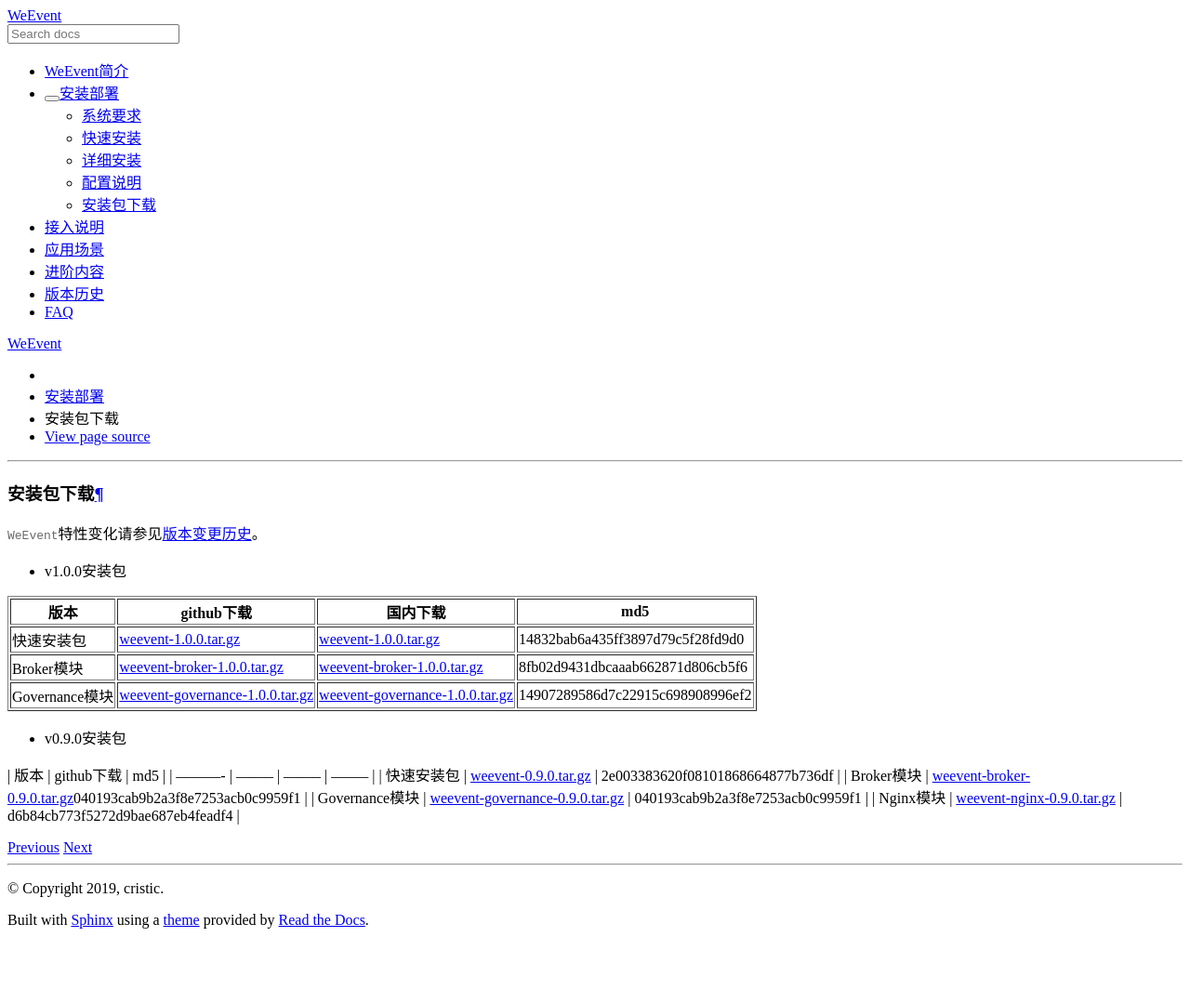
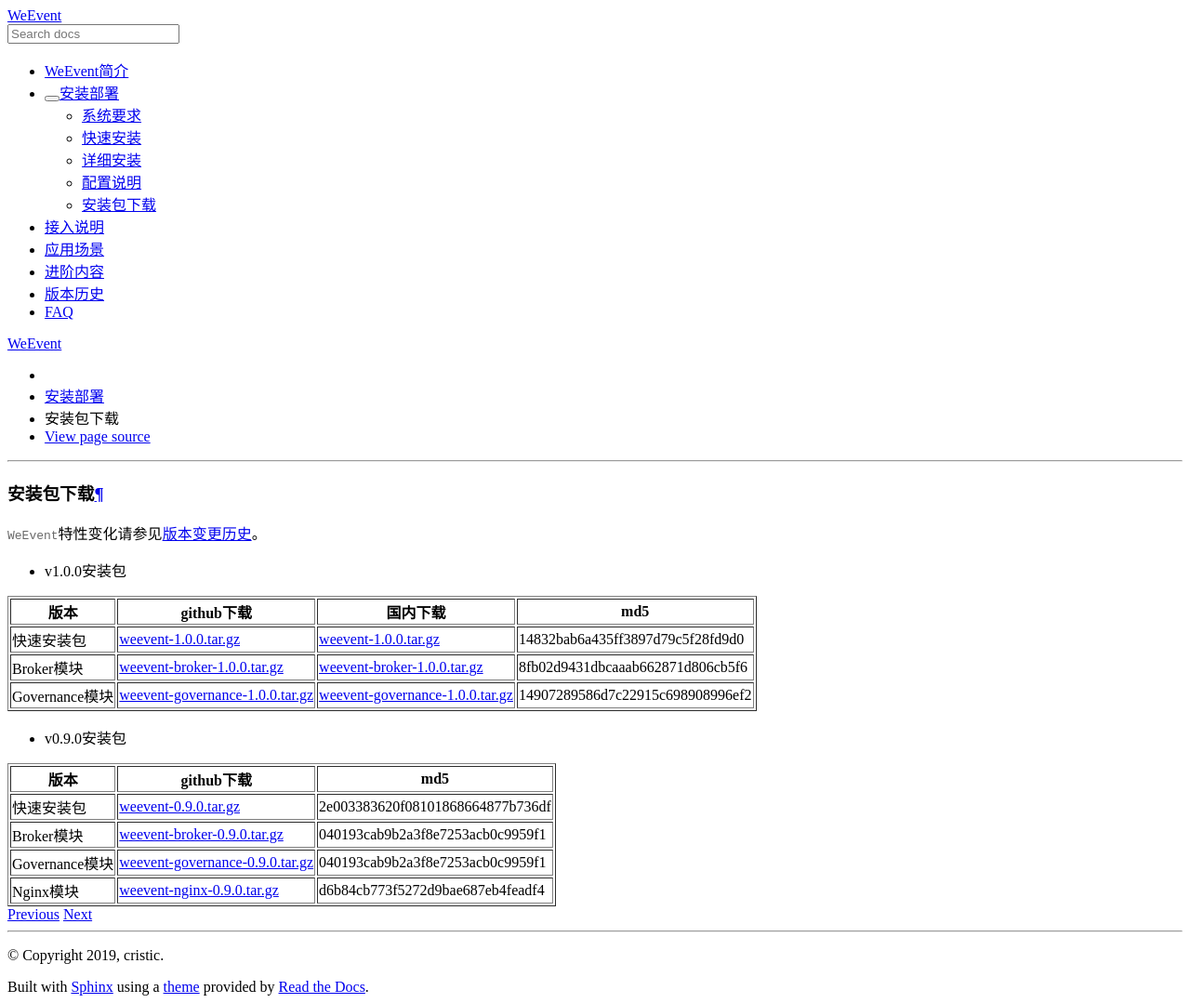
Before and after one commit to WeBankBlockchain/WeEvent-docs, a Sphinx documentation site: the page built from docs/install/download.md, in a window 1280 px wide. Shown: the whole page at 93% size. Built offline with Sphinx 7.4.7 and the Read the Docs theme 2.0.0, drawn with Linux system fonts in a browser that asks for light colours; before the commit the page ends 1007 px from its top, so only the background shows below that.

```diff
--- a/docs/install/download.md
+++ b/docs/install/download.md
@@ -15,8 +15,8 @@
 - v0.9.0安装包
 
 | 版本     | github下载 | md5 |
-| ---------- | -------- | -------- | -------- |
+| ---------- | -------- | -------- |
 | 快速安装包 | [weevent-0.9.0.tar.gz](https://github.com/WeBankFinTech/WeEvent/releases/download/v0.9.0/weevent-0.9.0.tar.gz) |  2e003383620f08101868664877b736df  |
-| Broker模块 | [weevent-broker-0.9.0.tar.gz](https://github.com/WeBankFinTech/WeEvent/releases/download/v0.9.0/weevent-0.9.0.tar.gz)040193cab9b2a3f8e7253acb0c9959f1   |
-| Governance模块      | [weevent-governance-0.9.0.tar.gz](https://github.com/WeBankFinTech/WeEvent/releases/download/v0.9.0/weevent-governance-0.9.0.tar.gz) | 040193cab9b2a3f8e7253acb0c9959f1  |
+| Broker模块 | [weevent-broker-0.9.0.tar.gz](https://github.com/WeBankFinTech/WeEvent/releases/download/v0.9.0/weevent-0.9.0.tar.gz)|040193cab9b2a3f8e7253acb0c9959f1   |
+| Governance模块   | [weevent-governance-0.9.0.tar.gz](https://github.com/WeBankFinTech/WeEvent/releases/download/v0.9.0/weevent-governance-0.9.0.tar.gz) | 040193cab9b2a3f8e7253acb0c9959f1  |
 | Nginx模块  | [weevent-nginx-0.9.0.tar.gz](https://github.com/WeBankFinTech/WeEvent/releases/download/v0.9.0/weevent-nginx-0.9.0.tar.gz)  | d6b84cb773f5272d9bae687eb4feadf4  |
```
